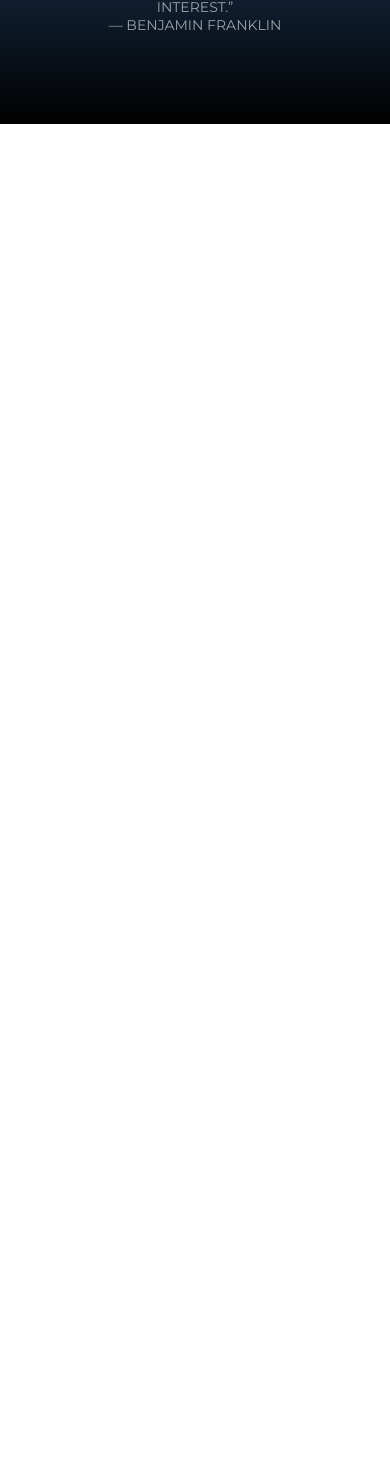
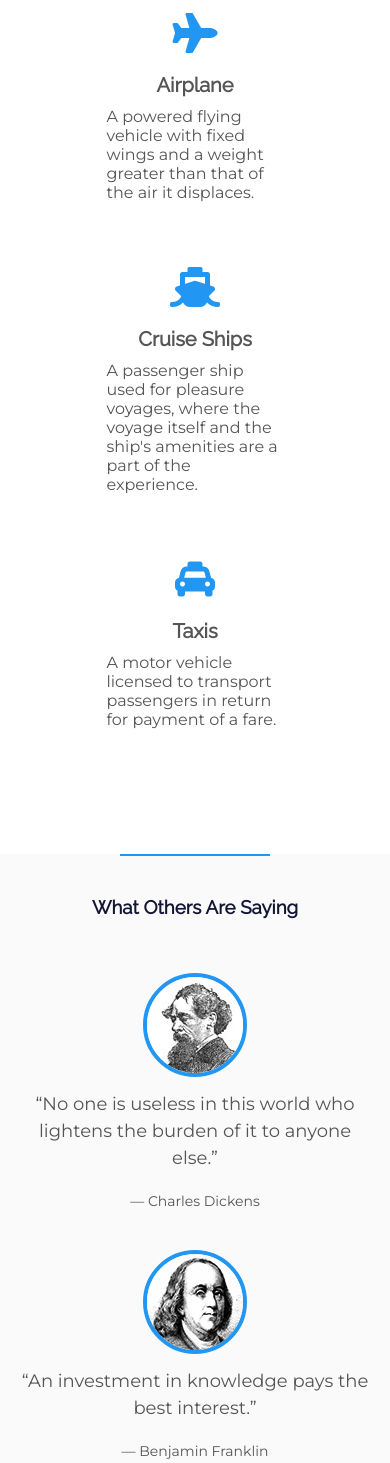
Before and after one commit to brianvm9/Alaska-Responsive-Site, a plain HTML site: page index.html in a window 390 px wide. Shown: the part 3392-4855 px from the top of the page. Before the commit the page ends 3516 px from the top, so only its background shows below. Drawn offline with Linux system fonts and the light colour scheme.

Commit message:
Added Travel and Quotes Section

```diff
--- a/index.html
+++ b/index.html
@@ -36,18 +36,52 @@
 <!--****************************-->
   <div id="gallery" class="photo-gallery">
     <h3 class="title">Gallery</h3>
-    <p>
-Released under the CC0 license, Pexels helps people to get access to beautiful photos that they can use freely in projects like websites, blogs, products or book covers. Some of the best free stock photos are at Pexels.</p>
+    <p>Released under the CC0 license, Pexels helps people to get access to beautiful photos that they can use freely in projects like websites, blogs, products or book covers. Some of the best free stock photos are at Pexels.</p>
     <hr>
     <ul class="grid">
-      <li class="small" style="background-image: url('img/alaska-wilderness-sky-aurora-borealis.jpg');"></li>
-      <li class="large" style="background-image: url('img/glacier.jpg');"></li>
-      <li class="small" style="background-image: url('img/alaska-glacier-ice-mountains.jpg');"></li>
-      <li class="large" style="background-image: url('img/clouds.jpg');"></li>
+      <li class="small" style="background-image:url('img/alaska-wilderness-sky-aurora-borealis.jpg');"></li>
+      <li class="large" style="background-image:url('img/glacier.jpg');"></li>
+      <li class="small" style="background-image:url('img/alaska-glacier-ice-mountains.jpg');"></li>
+      <li class="large" style="background-image:url('img/clouds.jpg');"></li>
     </ul>
   </div>
   <hr>
-<!--****************************-->
+  <!--****************************-->
+  <div id="getting-around">
+    <h3 class="title">Ways of Traveling</h3>
+    <p>Here are three ways you can use to travel around Alaska represented by font awesome icons. There are many more ways of traveling, but here are three that fit nicely in this section and have icons that you can manipulate like fonts in CSS.</p>
+    <ul class="grid">
+      <li><i class="fas fa-plane ico"></i>
+        <h4>Airplane</h4>
+        <p>A powered flying vehicle with fixed wings and a weight greater than that of the air it displaces.</p>
+      </li>
+      <li><i class="fas fa-ship ico"></i>
+        <h4>Cruise Ships</h4>
+        <p>A passenger ship used for pleasure voyages, where the voyage itself and the ship's amenities are a part of the experience.</p>
+      </li>
+      <li><i class="fas fa-taxi ico"></i>
+        <h4>Taxis</h4>
+        <p>A motor vehicle licensed to transport passengers in return for payment of a fare.</p>
+      </li>
+    </ul>
+  </div>
+  <!--****************************-->
+
+  <div id="famous-quotes">
+  <hr>
+    <h3 class="title">What Others Are Saying</h3>
+    <p class="portrait"><img src="img/dickens.jpg" alt="Charles Dickens" class="portrait-photos"></p>
+    <p class="quote">&ldquo;No one is useless in this world who lightens the burden of it to anyone else.&rdquo;</p>
+    <p class="author">&mdash; Charles Dickens</p>
+    <p class="portrait"><img src="img/franklin.jpg" alt="Benjamin Franklin" class="portrait-photos"></p>
+    <p class="quote">&ldquo;An investment in knowledge pays the best interest.&rdquo;</p>
+    <p class="author">&mdash; Benjamin Franklin</p>
+    <p class="portrait"><img src="img/leonardo.jpg" alt="Leonardo da Vinci" class="portrait-photos"></p>
+    <p class="quote">&ldquo;Learning never exhausts the mind.&rdquo;</p>
+    <p class="author">&mdash; Leonardo da Vinci</p>
+  </div>
+  <hr>
+  <!--****************************-->
   <footer>
     <ul>
       <li><a href="#"><i class = "fab fa-twitter-square"></i></a></li>
--- a/styles.css
+++ b/styles.css
@@ -135,7 +135,7 @@ hr{
     }
   }
 /*--Gallery--*/
-#gallery{
+#gallery {
   background-color: #fff;
 }
 
@@ -149,6 +149,14 @@ hr{
   background-color: #333;
 }
 
+#gallery p {
+  max-width: 800px;
+  text-align: center;
+  margin: 0 auto 35px;
+  padding: 0 20px;
+  line-height: 2;
+}
+
 #gallery ul.grid {
   width: 100%;
   display: flex;
@@ -156,29 +164,118 @@ hr{
   justify-content: center;
 }
 
-#gallery .grid li.small{
-  flex-basis: 40%;
+ #gallery .grid li.small {
+   flex-basis: 40%;
+ }
+
+ #gallery .grid li.large {
+   flex-basis: 60%;
+ }
+
+ @media(max-width: 1000px) {
+   #gallery .grid li.small,
+   #gallery .grid li.large{
+     flex-basis: 100%;
+   }
+ }
+/*--Travel Section--*/
+ #getting-around {
+  text-align: center;
+  max-width: 800px;
+  margin: 0 auto;
+ }
+
+ #getting-around ul.grid {
+  display: flex;
+  flex-direction: row;
+  flex-wrap: wrap;
+  justify-content: center;
+  align-items; flex-start;
+  margin-bottom: 60px;
+ }
+
+ #getting-around p {
+   margin-bottom: 20px;
+ }
+
+ #getting-around ul.grid li {
+   flex-basis: 30%;
+   padding: 0 20px;
+   margin-bottom: 40px;
+ }
+
+ .ico {
+   font-size: 40px;
+   color: #2196f3;
+   margin-bottom: 20px;
+ }
+
+ #getting-around ul.grid li h4 {
+   color: #555;
+   font-size: 20px;
+   margin-bottom: 10px;
+ }
+
+ #getting-around ul.grid li p {
+   text-align: left;
+   margin: 0;
+ }
+
+ @media(max-width: 1000px) {
+     #getting-around {
+       padding: 0 40px;
+     }
+     #getting-around ul.grid li {
+       flex-basis: 70%;
+       margin-bottom: 65px;
+     }
+
+     #getting-around ul.grid p {
+       text-align: center;
+     }
+/*--Famous Quotes--*/
+#famous-quotes {
+  background-color: #fafafa;
+  padding-bottom: 40px;
+  text-align: center;
 }
 
-#gallery .grid li.large{
-  flex-basis: 60%;
+#famous-quotes .portrait-photos {
+  border-radius: 50%;
+  border: 4px solid #2196f3;
+  margin-bottom: 10px;
 }
 
-#gallery p{
-  max-width: 800px;
-  text-align: center;
-  margin: 0 auto 35px;
-  padding: 0 20px;
-  line-height: 2;
+#famous-quotes .portrait-photos:first-child {
+  margin-top: 20px;
 }
 
-@media(max-width: 1000px){
-  #gallery .grid li.small,
-  #gallery .grid li.large{
-    flex-basis: 100%;
+#famous-quotes .quote {
+  font-size: 22px;
+  font-weight: 400;
+  line-height: 1.5;
+  margin-bottom: 20px;
+  padding: 0;
+}
+
+#famous-quotes .author {
+  margin: 20px auto;
+}
+
+#famous-quotes .author:last-child {
+  margin-bottom: 0;
+}
+
+@media(max-width: 1000px) {
+  #famous-quotes .quote {
+    font-size: 18px;
+    padding: 0 20px;
+  }
+
+  #famous-quotes .author {
+    font-size: 14px
   }
 }
-
 /*--Footer--*/
 
 footer{
```
